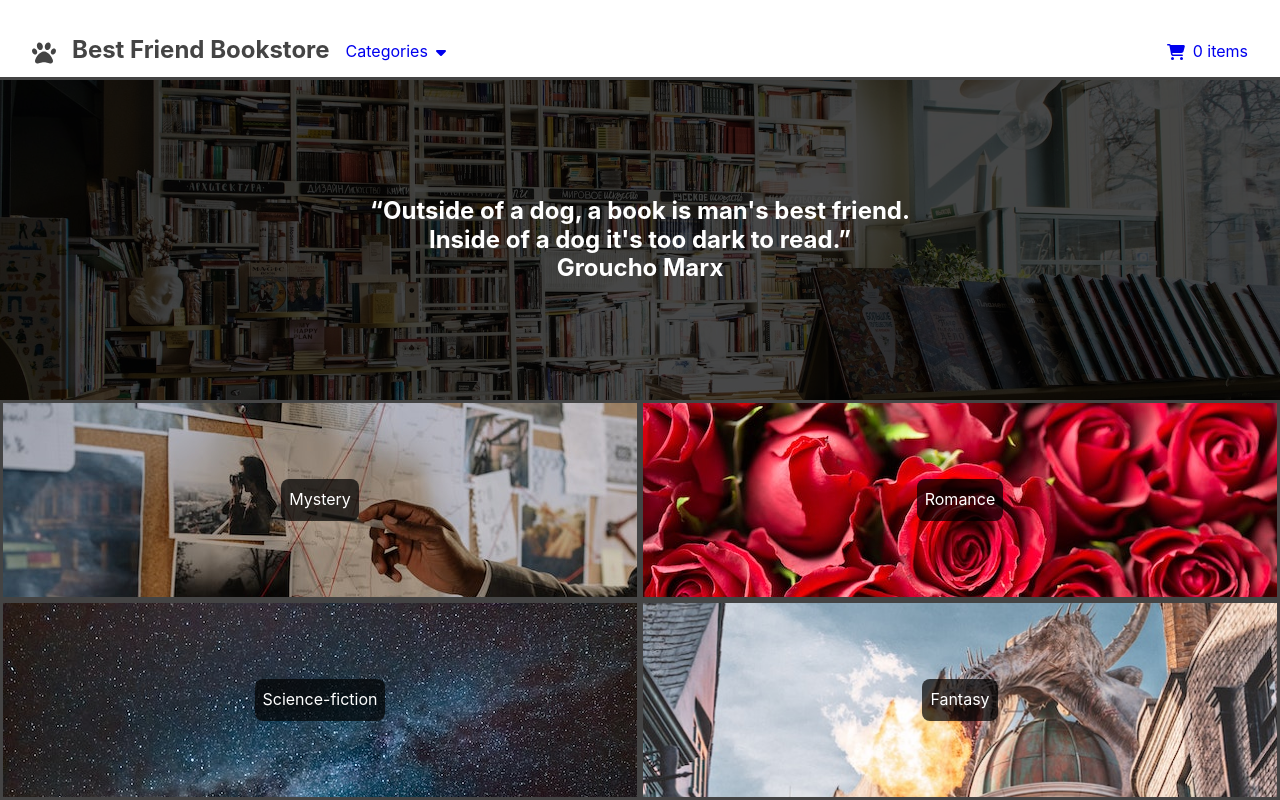
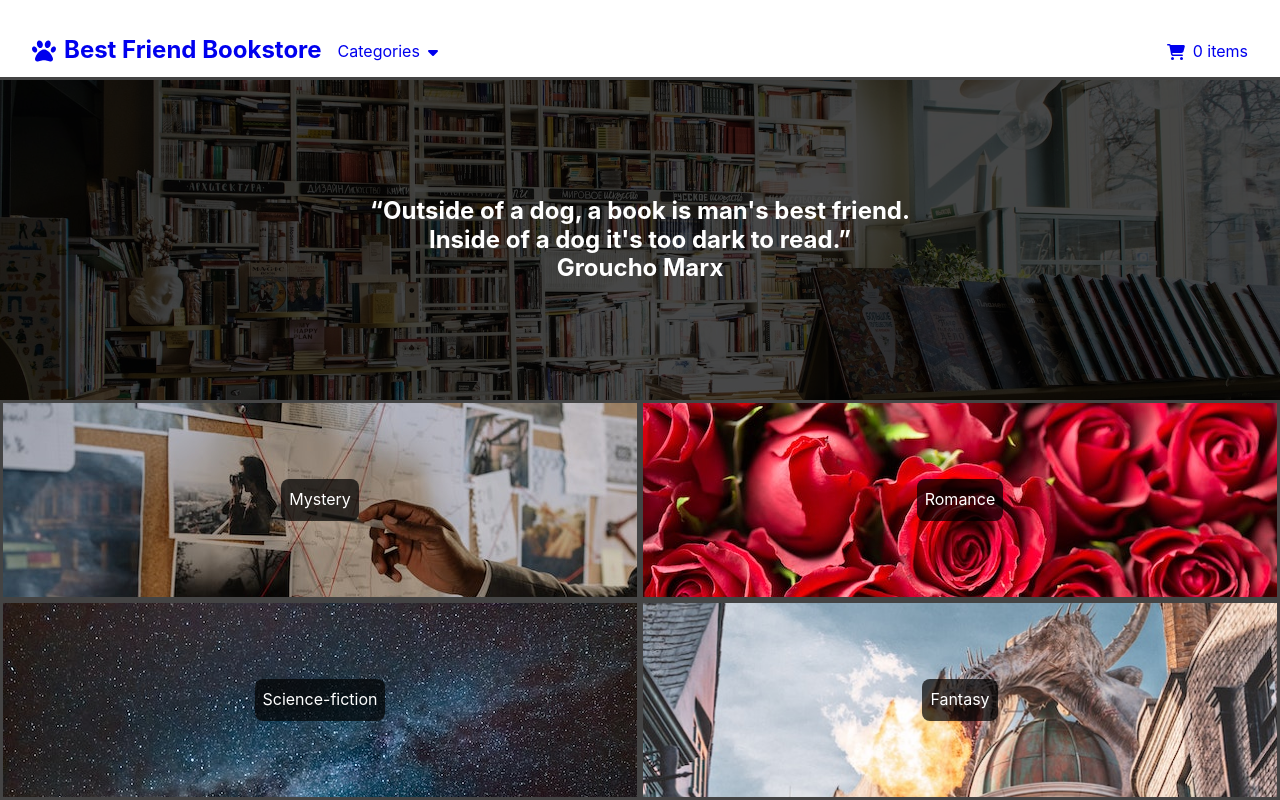
Before and after one commit to mjande/best-friend-bookstore, a React (Create React App) app: page / in a window 1280 px wide. Built offline with nearby package versions, Linux system fonts and the light colour scheme.

Commit message:
Add link href for main page and cart in navbar

```diff
--- a/src/components/Navbar.js
+++ b/src/components/Navbar.js
@@ -11,8 +11,10 @@ const NavBar = ({ cartCount }) => {
   return (
     <nav>
       <div className="nav-left">
-        <FontAwesomeIcon icon={faPaw} size="xl" />
-        <h1>Best Friend Bookstore</h1>
+        <a href="/" className="header">
+          <FontAwesomeIcon icon={faPaw} size="xl" />
+          <h1>Best Friend Bookstore</h1>
+        </a>
         <a href="#" className="categories-link">
           Categories
           <FontAwesomeIcon icon={faCaretDown} />
@@ -20,7 +22,7 @@ const NavBar = ({ cartCount }) => {
       </div>
 
       <div className="nav-right">
-        <a href="#" className="cart-link">
+        <a href="/cart" className="cart-link">
           <FontAwesomeIcon icon={faCartShopping} aria-hidden="true" />
           <div data-testid="cart-items-count">{cartCount} items</div>
         </a>
--- a/src/index.js
+++ b/src/index.js
@@ -1,7 +1,7 @@
 import React from "react";
 import ReactDOM from "react-dom/client";
-import "./index.css";
-import App from "./App";
+import "./styles/index.css";
+import App from "./components/App";
 import { BrowserRouter } from "react-router-dom";
 
 const root = ReactDOM.createRoot(document.getElementById("root"));
--- a/src/styles/Navbar.css
+++ b/src/styles/Navbar.css
@@ -18,7 +18,8 @@ nav {
 }
 
 .cart-link,
-.categories-link {
+.categories-link,
+.header {
   display: flex;
   align-items: center;
   gap: 0.5rem;
```
Also changed, not shown: src/components/App.js (renamed from src/App.js, +6 -6 lines), src/styles/App.css (renamed from src/App.css), src/styles/index.css (renamed from src/index.css), 2 other files (tests, documents, lock files or other folders).
